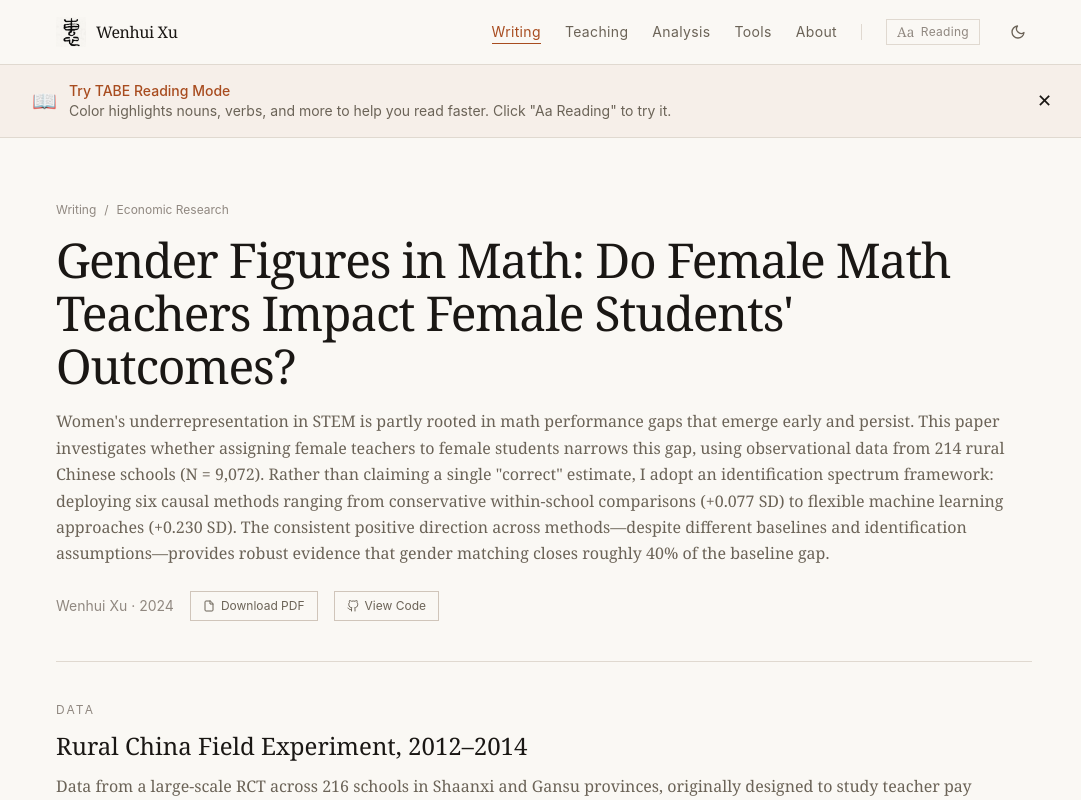
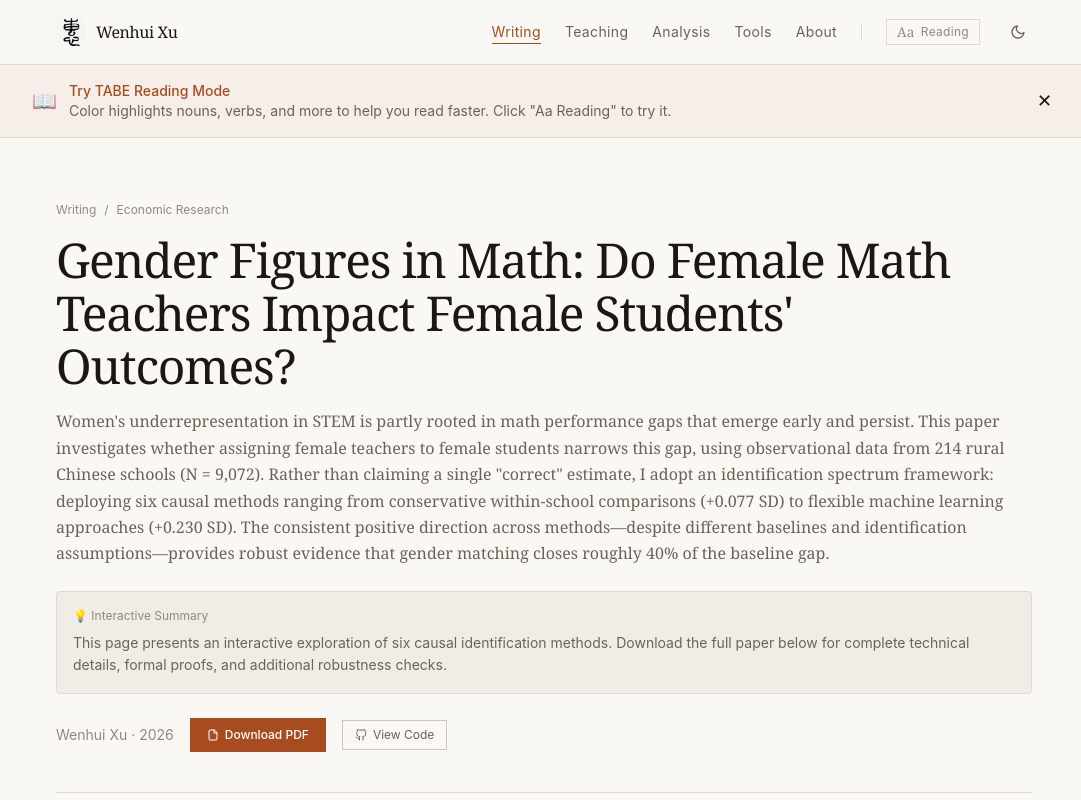
Before and after one commit to oldmercy/Hui_Portfolio, a Next.js app: page /writing/gender-gap-math in a window 1280 px wide. Shown: the top 800 px of the page, without its empty margins (96-1177 px from the left). Built offline with nearby package versions, Linux system fonts and the light colour scheme.

Commit message:
Update paper year to 2026 and add interactive summary banner with prominent PDF download

```diff
--- a/app/writing/gender-gap-math/page.tsx
+++ b/app/writing/gender-gap-math/page.tsx
@@ -179,13 +179,24 @@ export default function GenderGapMathPage() {
           methods—despite different baselines and identification assumptions—provides robust evidence that gender matching
           closes roughly 40% of the baseline gap.
         </p>
+
+        {/* Interactive Summary Banner */}
+        <div className="mb-6 p-4 border rounded" style={{ borderColor: "var(--border)", backgroundColor: "var(--bg-subtle)" }}>
+          <p className="text-xs font-sans mb-2" style={{ color: "var(--text-tertiary)" }}>
+            💡 Interactive Summary
+          </p>
+          <p className="text-sm font-sans leading-relaxed" style={{ color: "var(--text-secondary)" }}>
+            This page presents an interactive exploration of six causal identification methods. Download the full paper below for complete technical details, formal proofs, and additional robustness checks.
+          </p>
+        </div>
+
         <div className="flex flex-wrap items-center gap-4">
-          <span className="text-sm font-sans" style={{ color: "var(--text-tertiary)" }}>Wenhui Xu · 2024</span>
+          <span className="text-sm font-sans" style={{ color: "var(--text-tertiary)" }}>Wenhui Xu · 2026</span>
           <a
             href="/papers/gender-gap-math.pdf"
             download
-            className="inline-flex items-center gap-1.5 text-xs font-sans px-3 py-1.5 border transition-colors duration-150 hover:border-[var(--accent)] hover:text-[var(--accent)]"
-            style={{ borderColor: "var(--border-strong)", color: "var(--text-secondary)" }}
+            className="inline-flex items-center gap-1.5 text-xs font-sans px-4 py-2 border font-medium transition-all duration-150 hover:shadow-md"
+            style={{ borderColor: "var(--accent)", color: "white", backgroundColor: "var(--accent)" }}
           >
             <PdfIcon /> Download PDF
           </a>
--- a/content/papers/en/gender-gap-math.json
+++ b/content/papers/en/gender-gap-math.json
@@ -2,7 +2,7 @@
   "slug": "gender-gap-math",
   "title": "Gender Figures in Math: Do Female Math Teachers Impact Female Students' Outcomes?",
   "category": "Economic Research",
-  "year": 2024,
+  "year": 2026,
   "abstract": "Women's underrepresentation in STEM is partly rooted in math performance gaps that emerge early and persist. This paper investigates whether assigning female teachers to female students narrows this gap, using observational data from 214 rural Chinese schools (N=9,072). Rather than claiming a single \"correct\" estimate, I adopt an identification spectrum framework: deploying six causal methods ranging from conservative within-school comparisons (+0.077 SD) to flexible machine learning approaches (+0.230 SD). The consistent positive direction across methods—despite different baselines and identification assumptions—provides robust evidence that gender matching closes roughly 40% of the baseline gap.",
   "tags": ["Causal Inference", "Machine Learning", "Gender Economics", "Education", "DML", "Causal Forest", "IPW"],
   "readingTime": 20,
```
